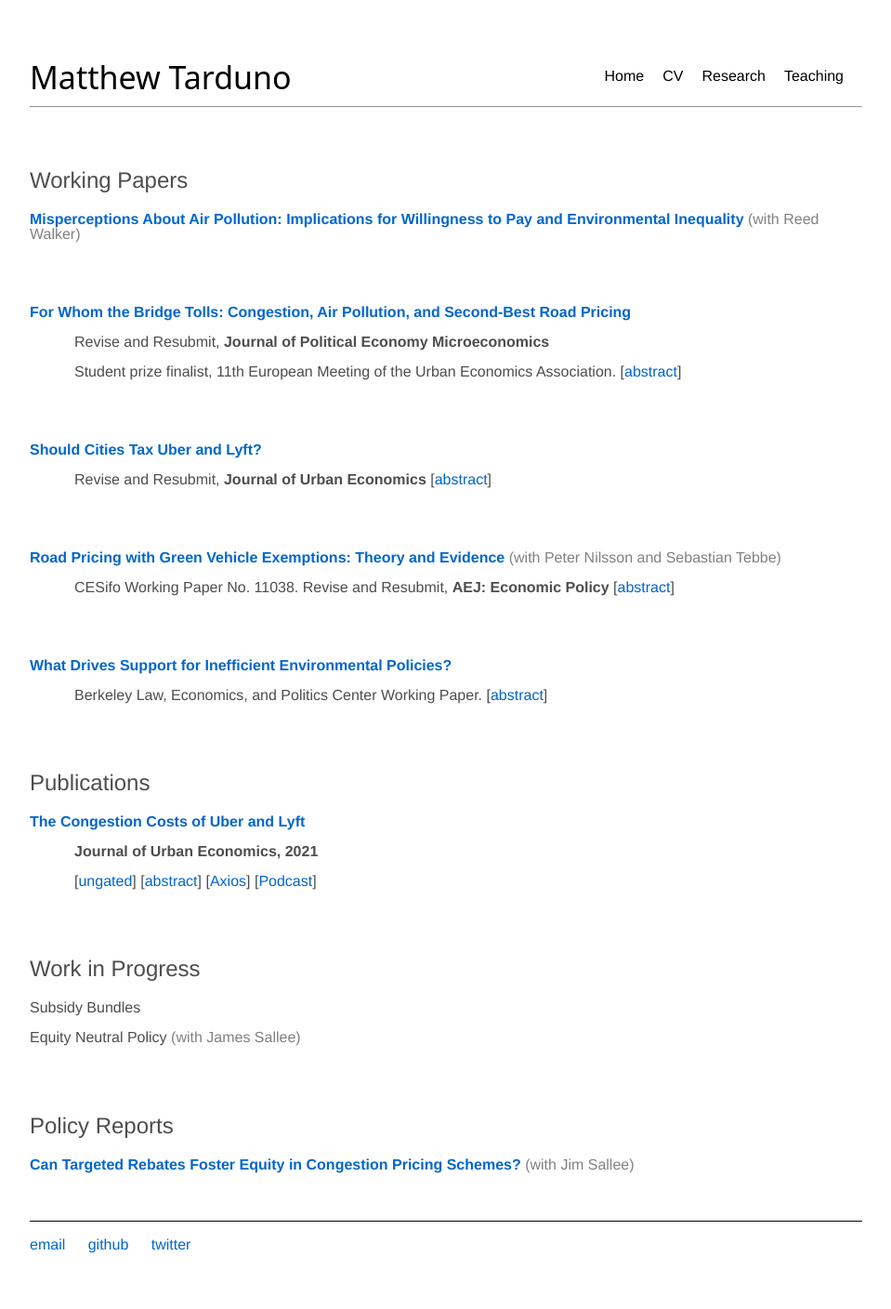
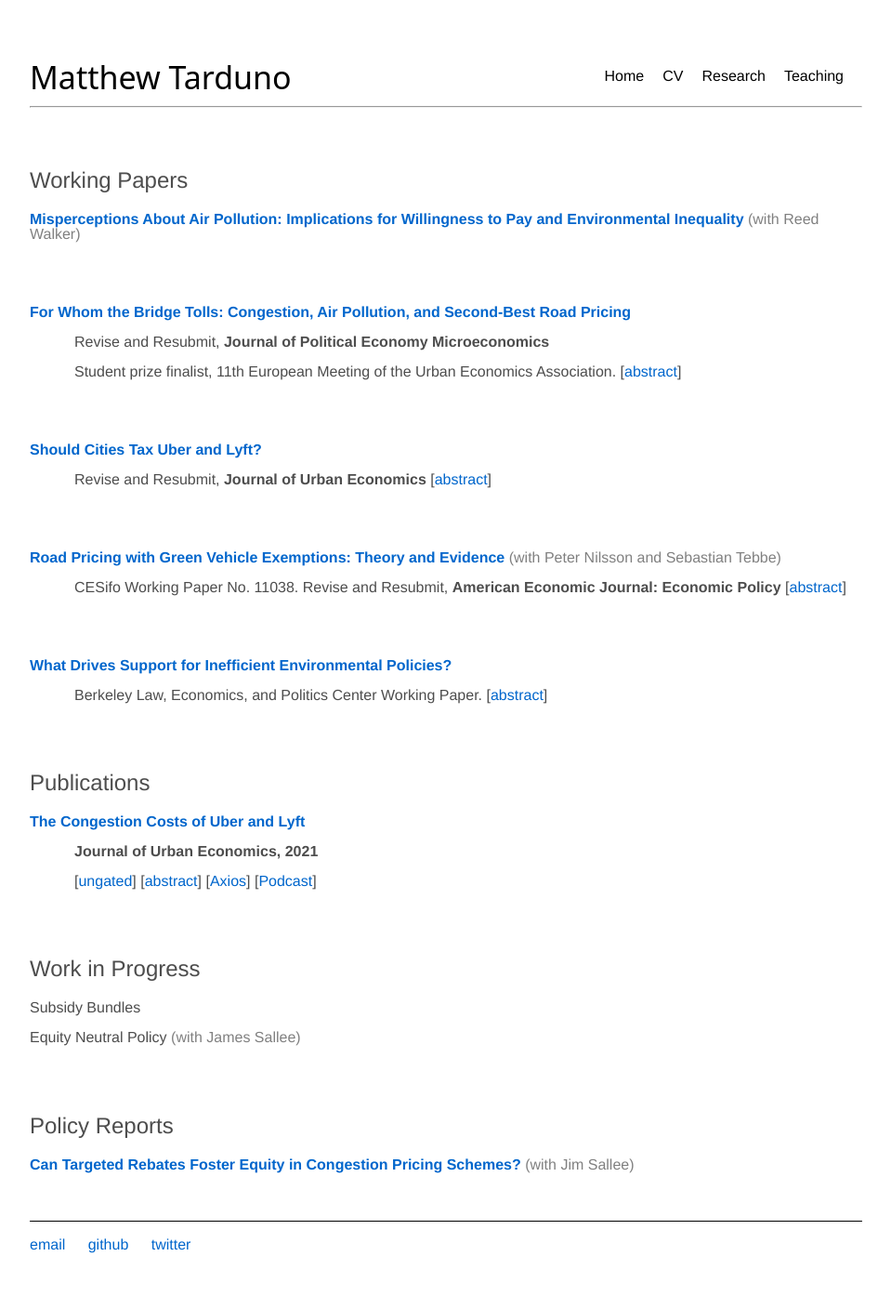
Before and after one commit to Matt-Tarduno/Matt-Tarduno.github.io, a Jekyll site: the page built from research/index.html, in a window 1280 px wide. Shown: the whole page at 93% size, without its empty margins (160-1119 px from the left). Built offline with Jekyll 4.4.1, drawn with Linux system fonts in a browser that asks for light colours.

Commit message:
Update index.html

```diff
--- a/research/index.html
+++ b/research/index.html
@@ -104,7 +104,7 @@
         <a href="https://papers.ssrn.com/sol3/papers.cfm?abstract_id=4788237" target="_blank">Road Pricing with Green Vehicle Exemptions: Theory and Evidence</a>
         <span style="color: #808080"> (with Peter Nilsson and Sebastian Tebbe)</span>
     </p>
-    <p class="info-line">CESifo Working Paper No. 11038. Revise and Resubmit, <span class="journal-name">AEJ: Economic Policy</span>
+    <p class="info-line">CESifo Working Paper No. 11038. Revise and Resubmit, <span class="journal-name">American Economic Journal: Economic Policy</span>
         [<a href="javascript:void(0)" onclick="toggleAbstract('abstract3')">abstract</a>]
     </p>
     <p id="abstract3" class="abstract">
```
